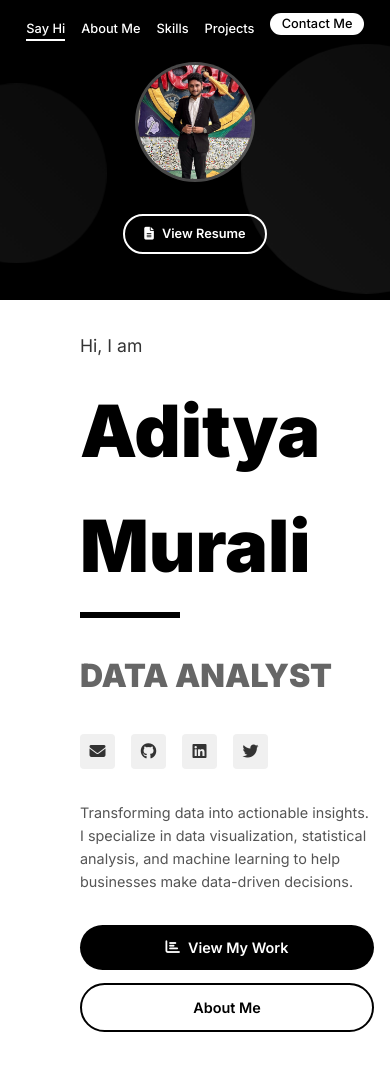
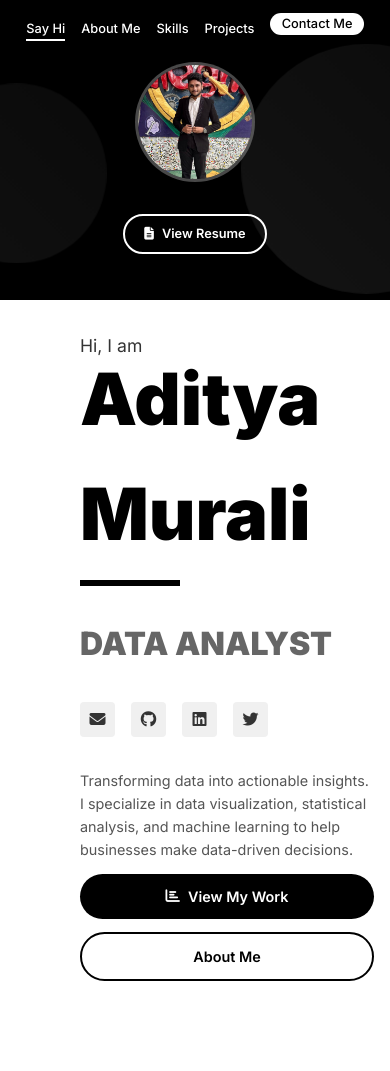
Before and after one commit to adityaaa-09/Portfolio-Project, a Flask app: page / in a window 390 px wide. Shown: the top 1071 px of the page. Run offline with Flask 3, Linux system fonts and the light colour scheme.

Commit message:
Update style.css

```diff
--- a/static/css/style.css
+++ b/static/css/style.css
@@ -465,10 +465,12 @@ body {
 /* Medium-Sized Tablets (576px - 767px) */
 @media (max-width: 767px) {
     .intro h1 {
+        margin-bottom: -6rem;
         font-size: 2.8rem;
     }
 
     .intro p {
+        margin-bottom: -1.2rem;
         font-size: 1.3rem;
     }
 
```
